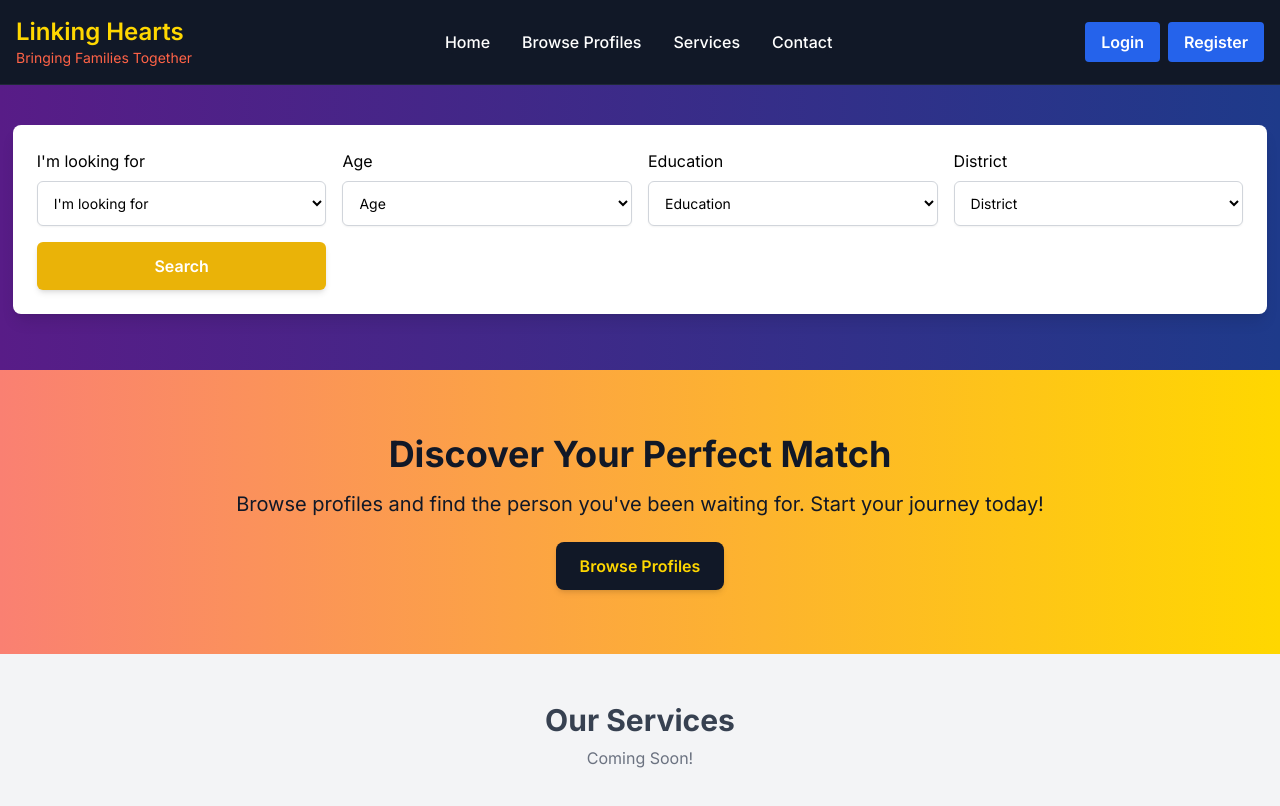
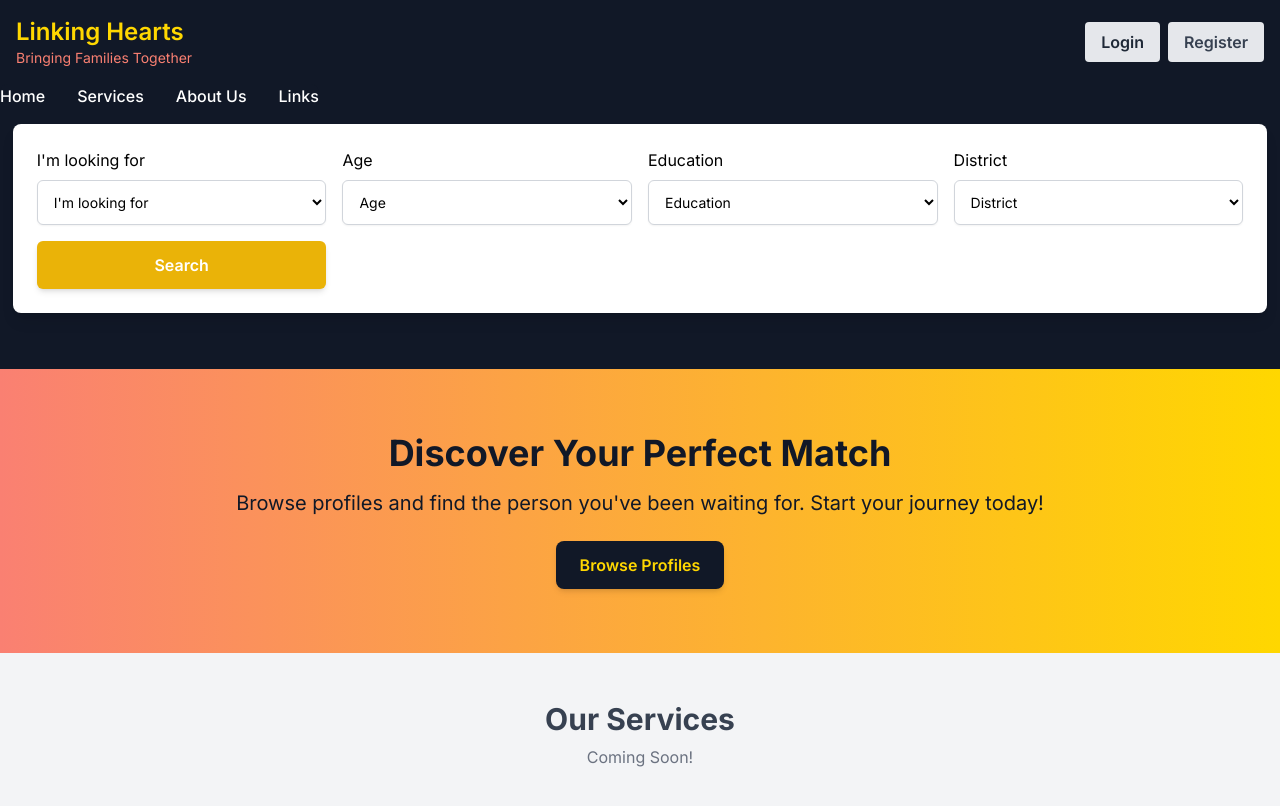
Before and after one commit to chelladurai-1997/interesting-stories, a Next.js app: page / in a window 1280 px wide. Shown: the top 806 px of the page. Built offline with nearby package versions, Linux system fonts and the light colour scheme.

Commit message:
feat: header changes revert

```diff
--- a/app/components/organism/Header/Header.tsx
+++ b/app/components/organism/Header/Header.tsx
@@ -1,6 +1,6 @@
 "use client";
 import Link from "next/link";
-import { useEffect, useRef, useState } from "react";
+import { useEffect, useRef, useState, FC } from "react";
 import { useUser } from "@/app/lib/contexts/UserContext";
 import SearchForm from "../SearchForm/SearchForm";
 
@@ -11,7 +11,7 @@ interface HeaderProps {
   highlightedText?: string;
 }
 
-const Header: React.FC<HeaderProps> = ({ showSearchForm }) => {
+const Header: FC<HeaderProps> = ({ showSearchForm }) => {
   const { userProfile, logout } = useUser();
   const [isMobileMenuOpen, setIsMobileMenuOpen] = useState(false);
   const [isDropdownOpen, setIsDropdownOpen] = useState(false);
@@ -20,13 +20,13 @@ const Header: React.FC<HeaderProps> = ({ showSearchForm }) => {
   const mobileMenuRef = useRef<HTMLDivElement>(null);
 
   const toggleMobileMenu = () => {
+    setIsMobileMenuOpen((prev) => !prev);
     if (isDropdownOpen) setIsDropdownOpen(false);
-    setIsMobileMenuOpen(!isMobileMenuOpen);
   };
 
   const toggleDropdown = () => {
+    setIsDropdownOpen((prev) => !prev);
     if (isMobileMenuOpen) setIsMobileMenuOpen(false);
-    setIsDropdownOpen(!isDropdownOpen);
   };
 
   const handleClickOutside = (event: MouseEvent) => {
@@ -52,34 +52,116 @@ const Header: React.FC<HeaderProps> = ({ showSearchForm }) => {
   }, []);
 
   return (
-    <section
-      className={`relative bg-gradient-to-r from-purple-900 to-blue-900 ${
-        showSearchForm ? "pb-4" : ""
-      }`}
-    >
-      <nav className="border-b border-gray-800 bg-gray-900 relative">
+    <section className="relative bg-gray-900 pb-4">
+      <nav className="border-gray-200 bg-gray-900 relative">
         <div className="max-w-screen-xl flex flex-wrap items-center justify-between mx-auto p-4">
+          <Brand />
+          <UserControls
+            userProfile={userProfile}
+            isDropdownOpen={isDropdownOpen}
+            toggleDropdown={toggleDropdown}
+            isMobileMenuOpen={isMobileMenuOpen}
+            toggleMobileMenu={toggleMobileMenu}
+            logout={logout}
+            dropdownRef={dropdownRef}
+            mobileMenuRef={mobileMenuRef}
+          />
+          <NavMenu isMobileMenuOpen={isMobileMenuOpen} />
+        </div>
+      </nav>
+      {showSearchForm && <SearchForm />}
+    </section>
+  );
+};
+
+const Brand = () => (
   <Link href="/" className="flex flex-col items-start">
     <span className="text-2xl font-semibold text-[#ffd700]">
       Linking Hearts
     </span>
-            <span className="text-sm text-[#ff6347]">
-              Bringing Families Together
-            </span>
+    <span className="text-sm text-[#fa8072]">Bringing Families Together</span>
   </Link>
+);
 
+interface UserControlsProps {
+  userProfile: any;
+  isDropdownOpen: boolean;
+  toggleDropdown: () => void;
+  isMobileMenuOpen: boolean;
+  toggleMobileMenu: () => void;
+  logout: () => void;
+  dropdownRef: React.RefObject<HTMLDivElement>;
+  mobileMenuRef: React.RefObject<HTMLDivElement>;
+}
+
+const UserControls: FC<UserControlsProps> = ({
+  userProfile,
+  isDropdownOpen,
+  toggleDropdown,
+  isMobileMenuOpen,
+  toggleMobileMenu,
+  logout,
+  dropdownRef,
+}) => (
   <div className="flex items-center md:order-2 space-x-3 md:space-x-0 rtl:space-x-reverse">
+    {/* <NotificationBell /> */}
     {userProfile ? (
+      <UserDropdown
+        userProfile={userProfile}
+        isDropdownOpen={isDropdownOpen}
+        toggleDropdown={toggleDropdown}
+        logout={logout}
+        dropdownRef={dropdownRef}
+      />
+    ) : (
+      <AuthButtons />
+    )}
+    <MobileMenuToggle
+      isMobileMenuOpen={isMobileMenuOpen}
+      toggleMobileMenu={toggleMobileMenu}
+    />
+  </div>
+);
+
+const AuthButtons = () => (
+  <div className="flex space-x-2">
+    <Link href="/login">
+      <button className="bg-gray-200 text-gray-800 font-semibold py-2 px-4 rounded hover:bg-gray-400 transition duration-300">
+        Login
+      </button>
+    </Link>
+    <Link href="/signup" className="hidden md:block">
+      <button className="bg-gray-200 text-gray-700 font-semibold py-2 px-4 rounded hover:bg-gray-400 transition duration-300">
+        Register
+      </button>
+    </Link>
+  </div>
+);
+
+interface UserDropdownProps {
+  userProfile: any;
+  isDropdownOpen: boolean;
+  toggleDropdown: () => void;
+  logout: () => void;
+  dropdownRef: React.RefObject<HTMLDivElement>;
+}
+
+const UserDropdown: FC<UserDropdownProps> = ({
+  userProfile,
+  isDropdownOpen,
+  toggleDropdown,
+  logout,
+  dropdownRef,
+}) => (
   <div className="relative" ref={dropdownRef}>
     <button
       type="button"
       className="flex text-sm bg-gray-800 rounded-full focus:ring-4 focus:ring-gray-600"
-                  id="user-menu-button"
       aria-expanded={isDropdownOpen}
       onClick={toggleDropdown}
     >
       <span className="sr-only">Open user menu</span>
-                  <div className="w-8 h-8 rounded-full bg-gray-700 flex items-center justify-center">
+      <div className="w-8 h-8 rounded-full bg-gray-600 flex items-center justify-center">
         <span className="text-white text-xs">
           {userProfile.userName?.at(0)}
         </span>
@@ -96,11 +178,11 @@ const Header: React.FC<HeaderProps> = ({ showSearchForm }) => {
             {userProfile.userId}
           </span>
         </div>
-                    <ul className="py-2" aria-labelledby="user-menu-button">
+        <ul className="py-2">
           <li>
             <Link
               href="/dashboard"
-                          className="block px-4 py-2 text-sm text-gray-200 hover:bg-gray-700 transition duration-200"
+              className="block px-4 py-2 text-sm text-gray-200 hover:bg-gray-600"
             >
               Dashboard
             </Link>
@@ -109,7 +191,7 @@ const Header: React.FC<HeaderProps> = ({ showSearchForm }) => {
             <Link
               aria-disabled
               href="#"
-                          className="block px-4 py-2 text-sm text-gray-200 hover:bg-gray-700 transition duration-200"
+              className="block px-4 py-2 text-sm text-gray-200 hover:bg-gray-600"
             >
               Settings
             </Link>
@@ -117,8 +199,8 @@ const Header: React.FC<HeaderProps> = ({ showSearchForm }) => {
           <li>
             <Link
               href="#"
-                          className="block px-4 py-2 text-sm text-gray-200 hover:bg-gray-700 transition duration-200"
-                          onClick={() => logout()}
+              className="block px-4 py-2 text-sm text-gray-200 hover:bg-gray-600"
+              onClick={logout}
             >
               Sign out
             </Link>
@@ -127,23 +209,18 @@ const Header: React.FC<HeaderProps> = ({ showSearchForm }) => {
       </div>
     )}
   </div>
-            ) : (
-              <div className="flex space-x-2">
-                <Link href="/login">
-                  <button className="bg-blue-600 text-white font-semibold py-2 px-4 rounded hover:bg-blue-700 transition duration-300">
-                    Login
-                  </button>
-                </Link>
-                <Link href="/signup" className="hidden md:block">
-                  <button className="bg-blue-600 text-white font-semibold py-2 px-4 rounded hover:bg-blue-700 transition duration-300">
-                    Register
-                  </button>
-                </Link>
-              </div>
-            )}
+);
 
+interface MobileMenuToggleProps {
+  isMobileMenuOpen: boolean;
+  toggleMobileMenu: () => void;
+}
+
+const MobileMenuToggle: FC<MobileMenuToggleProps> = ({
+  isMobileMenuOpen,
+  toggleMobileMenu,
+}) => (
   <button
-              data-collapse-toggle="navbar-user"
     type="button"
     className="inline-flex items-center p-2 w-10 h-10 justify-center text-sm rounded-lg md:hidden focus:outline-none focus:ring-2 text-gray-400 hover:bg-gray-700 focus:ring-gray-600"
     aria-controls="navbar-user"
@@ -167,97 +244,47 @@ const Header: React.FC<HeaderProps> = ({ showSearchForm }) => {
       />
     </svg>
   </button>
-          </div>
+);
 
+interface NavMenuProps {
+  isMobileMenuOpen: boolean;
+}
+const NavMenu: FC<NavMenuProps> = ({ isMobileMenuOpen }) => (
   <div
-            className={`${
+    className={`absolute top-full left-0 right-0 z-10 md:flex md:w-auto md:order-1 ${
       isMobileMenuOpen ? "block" : "hidden"
-            } absolute top-full left-0 right-0 bg-gray-800 border border-gray-700 rounded-lg shadow-lg md:hidden min-w-48`}
-            ref={mobileMenuRef}
+    }`}
   >
-            <ul className="flex flex-col font-medium p-4 space-y-2">
+    <ul className="flex flex-col font-medium p-4 md:p-0 mt-4 border rounded-lg md:flex-row md:space-x-8 md:mt-0 md:border-0 md:bg-gray-900 bg-gray-800 border-gray-700">
       <li>
-                <a
-                  href="#"
-                  className="block py-2 px-3 text-white hover:bg-gray-600 rounded"
+        <Link
+          href="/"
+          className="block py-2 pl-3 pr-4 text-white md:p-0"
           aria-current="page"
         >
           Home
-                </a>
-              </li>
-              <li>
-                <a
-                  href="#"
-                  className="block py-2 px-3 text-white hover:bg-gray-600 rounded"
-                  aria-current="page"
-                >
-                  Services
-                </a>
+        </Link>
       </li>
       <li>
         <Link
-                  href="/signup"
-                  className="block py-2 px-3 text-white hover:bg-gray-600 rounded"
+          href="/services"
+          className="block py-2 pl-3 pr-4 text-white md:p-0"
         >
-                  Register
+          Services
         </Link>
       </li>
       <li>
-                <a
-                  href="#"
-                  className="block py-2 px-3 text-white hover:bg-gray-600 rounded"
-                >
-                  Contact
-                </a>
+        <Link href="/about" className="block py-2 pl-3 pr-4 text-white md:p-0">
+          About Us
+        </Link>
+      </li>
+      <li>
+        <Link href="/links" className="block py-2 pl-3 pr-4 text-white md:p-0">
+          Links
+        </Link>
       </li>
     </ul>
   </div>
-
-          <div
-            className="hidden w-full md:flex md:w-auto md:order-1"
-            id="navbar-user"
-          >
-            <ul className="flex flex-col font-medium p-4 md:p-0 mt-4 border rounded-lg md:space-x-8 rtl:space-x-reverse md:flex-row md:mt-0 md:border-0 bg-gray-800 bg-gray-900 border-gray-700">
-              <li>
-                <a
-                  href="#"
-                  className="block py-2 px-3 text-white hover:text-[#ffd700] rounded md:bg-transparent md:p-0"
-                  aria-current="page"
-                >
-                  Home
-                </a>
-              </li>
-              <li>
-                <a
-                  href="#"
-                  className="block py-2 px-3 text-white hover:text-[#ffd700] rounded md:bg-transparent md:p-0"
-                >
-                  Browse Profiles
-                </a>
-              </li>
-              <li>
-                <a
-                  href="#"
-                  className="block py-2 px-3 text-white hover:text-[#ffd700] rounded md:bg-transparent md:p-0"
-                >
-                  Services
-                </a>
-              </li>
-              <li>
-                <a
-                  href="#"
-                  className="block py-2 px-3 text-white hover:text-[#ffd700] rounded md:bg-transparent md:p-0"
-                >
-                  Contact
-                </a>
-              </li>
-            </ul>
-          </div>
-        </div>
-      </nav>
-      {showSearchForm && <SearchForm />}
-    </section>
 );
-};
 
 export default Header;
```
Lines whose indentation alone changed are shown as unchanged.
